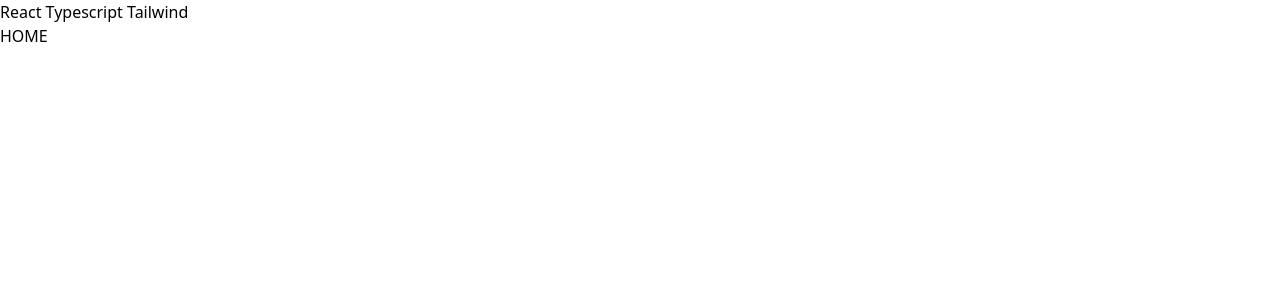
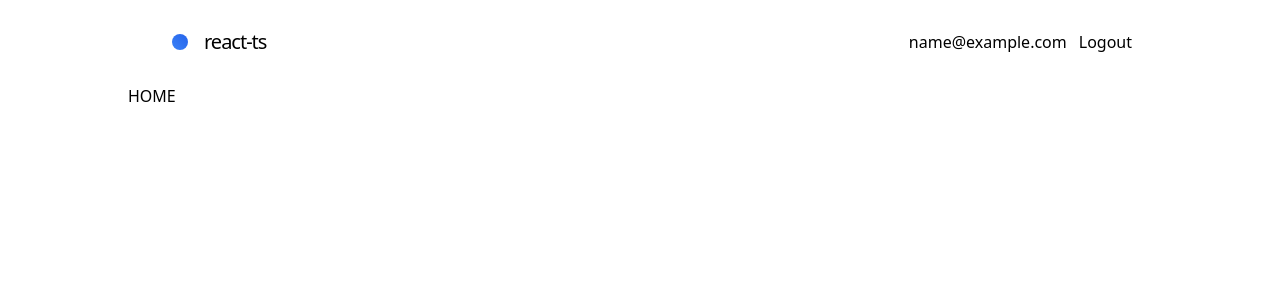
Before and after one commit to ansango/react-ts-tw, a React (Create React App) app: page /login in a window 1280 px wide. Both pictures are taken after typing "name@example.com" into the empty fields and a click on the button "Login". Shown: the top 300 px of the page. Built offline with nearby package versions, Linux system fonts and the light colour scheme.

Commit message:
container

```diff
--- a/src/App.tsx
+++ b/src/App.tsx
@@ -1,14 +1,9 @@
 import { AppRouter } from "./router/AppRouter";
 
-type Props = {
-  name: string;
-};
-
-const App = ({ name }: Props) => {
+const App = () => {
   return (
-    <div className="App">
-      <h1>{name}</h1>
-      < AppRouter/>
+    <div className="min-h-screen flex flex-col max-w-3xl px-4 mx-auto sm:px-6 xl:max-w-5xl xl:px-0">
+      <AppRouter />
     </div>
   );
 };
--- a/src/components/index.ts
+++ b/src/components/index.ts
@@ -1,4 +1,5 @@
 import Home from "./home/Home";
 import Login from "./login/Login";
+import Nav from "./ui/Nav";
 
-export { Login, Home };
+export { Login, Home, Nav };
--- a/src/components/login/Login.tsx
+++ b/src/components/login/Login.tsx
@@ -11,9 +11,13 @@ const Login = () => {
 
   const handleSubmit = (event: React.FormEvent) => {
     event.preventDefault();
+    if (email.trim().length === 0) {
+      return;
+    }
     login({ email });
   };
     return (
+      <div className="max-w-lg m-auto">
         <form className="grid grid-cols-1 gap-6" onSubmit={handleSubmit}>
           <label className="block">
             <span className="text-gray-700">Email</span>
@@ -28,6 +32,7 @@ const Login = () => {
           </label>
           <button>Login</button>
         </form>
+      </div>
     );
 };
 
--- /dev/null
+++ b/src/components/ui/Nav.tsx
@@ -0,0 +1,25 @@
+import { useAuth } from "../../auth/AuthProvider";
+
+const Nav = () => {
+  const { logged, logout, user } = useAuth();
+  return (
+    <div className="flex justify-between items-center p-5">
+      <span className="pr-2 lg:pr-8 lg:px-6 focus:outline-none">
+        <div className="inline-flex items-center">
+          <div className="w-2 h-2 p-2 mr-2 rounded-full bg-gradient-to-tr from-blue-500 to-blue-600"></div>
+          <h2 className="block p-2 text-xl font-medium tracking-tighter lg:mr-8">
+            react-ts
+          </h2>
+        </div>
+      </span>
+      {logged && (
+        <div>
+          <span className="mr-3">{user.email}</span>
+          <button onClick={logout}>Logout</button>
+        </div>
+      )}
+    </div>
+  );
+};
+
+export default Nav;
--- a/src/index.tsx
+++ b/src/index.tsx
@@ -7,7 +7,7 @@ import { AuthProvider } from "./auth/AuthProvider";
 ReactDOM.render(
   <React.StrictMode>
     <AuthProvider>
-      <App name="React Typescript Tailwind" />
+      <App />
     </AuthProvider>
   </React.StrictMode>,
   document.getElementById("root")
--- a/src/router/AppRouter.tsx
+++ b/src/router/AppRouter.tsx
@@ -1,6 +1,6 @@
 import { BrowserRouter as Router, Switch } from "react-router-dom";
 import { useAuth } from "../auth/AuthProvider";
-import { Login } from "../components";
+import { Login, Nav } from "../components";
 
 import AppRouterDashboard from "./AppRouterDashboard";
 import PrivateRoute from "./PrivateRoute";
@@ -11,6 +11,7 @@ export const AppRouter = () => {
 
   return (
     <Router>
+      <Nav />
       <Switch>
         <PublicRoute exact path="/login" component={Login} isAuth={logged} />
         <PrivateRoute path="/" component={AppRouterDashboard} isAuth={logged} />
```
Lines whose indentation alone changed are shown as unchanged.
